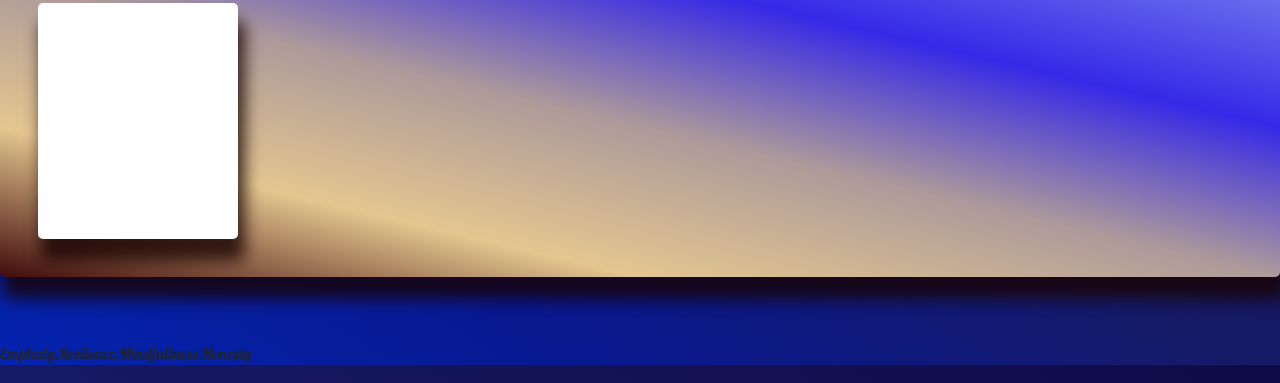
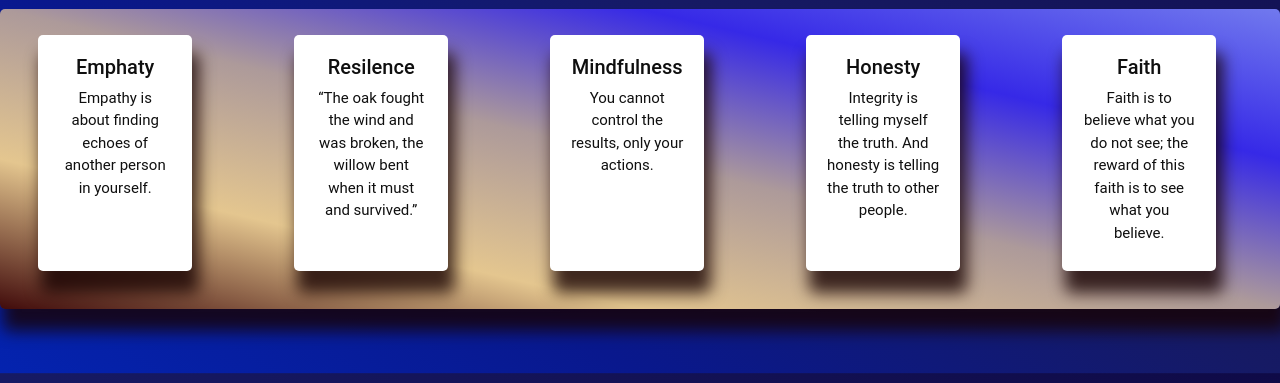
Before and after one commit to IndianaLora/BaddaPhoenix, a website built with Parcel: page portafolio.html in a window 1280 px wide. Shown: the part 417-800 px from the top of the page. Built offline with nearby package versions, Linux system fonts and the light colour scheme.

Commit message:
less HTML more JAVASCRIPT

```diff
--- a/css/style.css
+++ b/css/style.css
@@ -161,5 +161,7 @@ i :hover {
   margin-bottom: 0%;
   background: rgb(0, 3, 34);
   color: rgb(235, 212, 212);
-  font-size: 5px;
 }
+.text-helper{
+  margin-top: 5%;
+}
--- a/js/bounderies.js
+++ b/js/bounderies.js
@@ -1,30 +1,50 @@
 // Create bounderies page with the javascript DOM
 const body = document.body;
-const h1 = document.createElement("h2");
-h1.textContent = "Here i leave you my daily reminders";
-h1.id = "emp";
-body.append(h1);
+const h2 = document.createElement("h2");
+h2.textContent = "Here i leave you my daily reminders";
+h2.id = "emp";
+body.append(h2);
 
 const divVContainer = document.createElement("div");
 divVContainer.className = "vers-container";
 
 body.append(divVContainer);
 
-const divCards = document.createElement("div");
-divCards.className = "card";
-
-divVContainer.append(divCards);
-
-//how implement .map into the DOM
+//Loop through the portfolio array to add my daily bounderies
 const bounderies = [
-  { tittleName: "Emphaty", message: "" },
-  { tittleName: "Resilence", message: "" },
-  { tittleName: "Mindfullness", message: "" },
-  { tittleName: "Honesty", message: "" },
+  {
+    tittleName: "Emphaty",
+    message: "Empathy is about finding echoes of another person in yourself.",
+  },
+  {
+    tittleName: "Resilence",
+    message:
+      "“The oak fought the wind and was broken, the willow bent when it must and survived.”",
+  },
+  {
+    tittleName: "Mindfulness",
+    message: "You cannot control the results, only your actions.",
+  },
+  {
+    tittleName: "Honesty",
+    message:
+      "Integrity is telling myself the truth. And honesty is telling the truth to other people.",
+  },
+  {
+    tittleName: "Faith",
+    message:
+      "Faith is to believe what you do not see; the reward of this faith is to see what you believe.",
+  },
 ];
-
-const bounderyMap = bounderies.map((boundery) => {
-  return boundery.tittleName;
+//Analizar esto pls
+bounderies.map((boundery) => {
+  const divCards = document.createElement("div");
+  divCards.className = "card";
+  divVContainer.append(divCards);
+  const h5 = document.createElement("h5");
+  divCards.append(h5);
+  const divCardText = document.createElement("div");
+  divCards.append(divCardText);
+  divCardText.innerHTML = boundery.message;
+  return (h5.innerHTML = boundery.tittleName);
 });
-
-body.append(bounderyMap);
```
Also changed, not shown: contact.html (deleted, +0 -72 lines), portafolio.html (+0 -22 lines).
